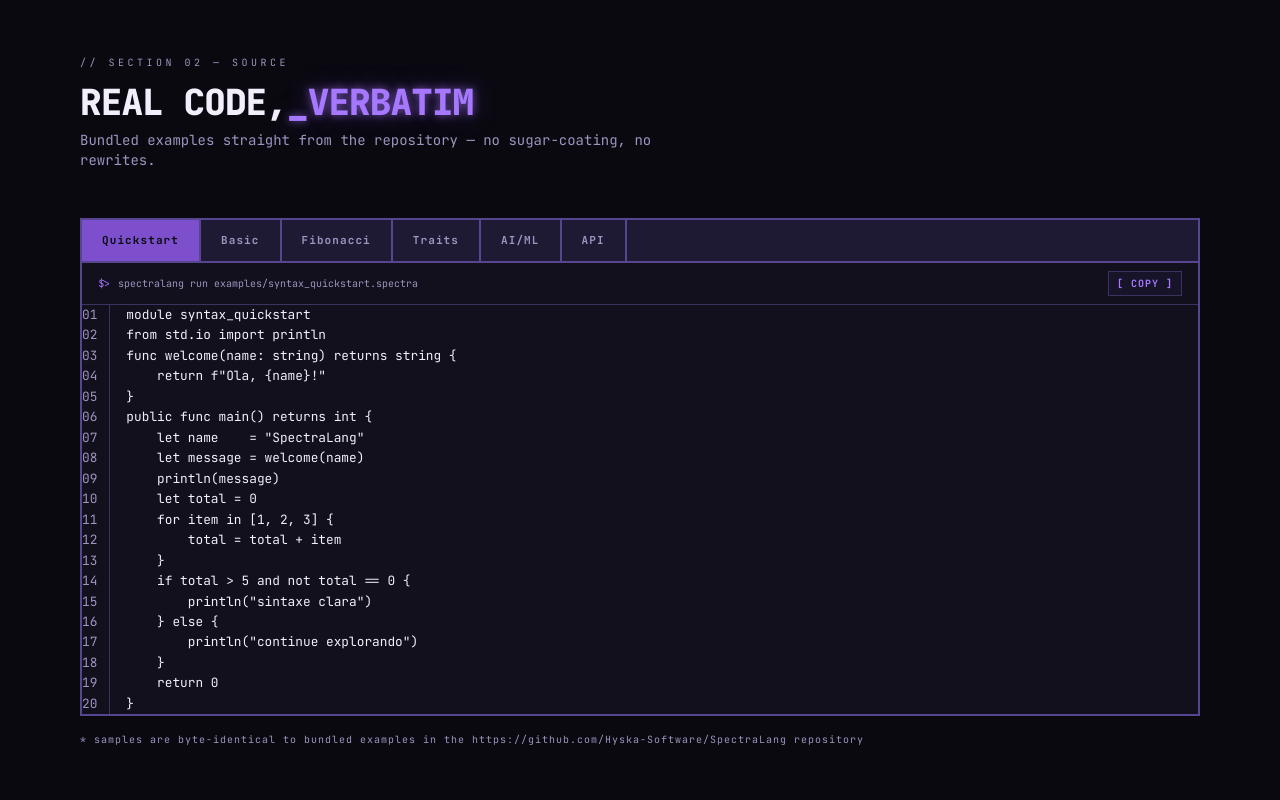
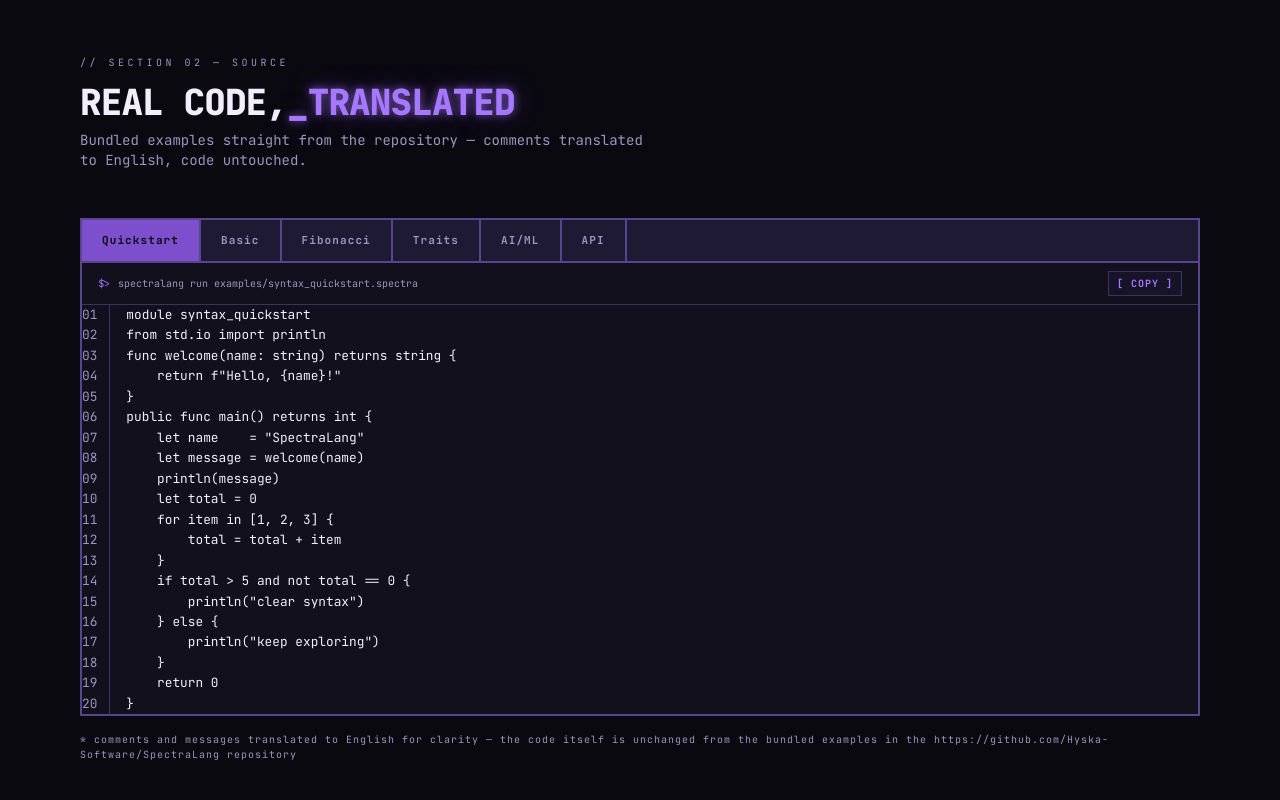
Before and after one commit to hyskasoftware/spectralang-site, a Next.js app: page / in a window 1280 px wide. Shown: the part 1560-2360 px from the top of the page. Built offline with nearby package versions, Linux system fonts and the light colour scheme.

Commit message:
feat: translate code sample comments and messages to English, keep code identical

```diff
--- a/components/CodeTerminal.tsx
+++ b/components/CodeTerminal.tsx
@@ -19,10 +19,11 @@ export function CodeTerminal() {
       <div className="mx-auto max-w-6xl px-4 py-20">
         <p className="text-[10px] tracking-[0.35em] text-muted">{"// SECTION 02 — SOURCE"}</p>
         <h2 className="mt-3 text-2xl font-black tracking-tight text-text md:text-4xl">
-          REAL CODE,<span className="text-purple-bright glow-purple">_VERBATIM</span>
+          REAL CODE,<span className="text-purple-bright glow-purple">_TRANSLATED</span>
         </h2>
         <p className="mt-2 max-w-xl text-sm text-muted">
-          Bundled examples straight from the repository — no sugar-coating, no rewrites.
+          Bundled examples straight from the repository — comments translated to English, code
+          untouched.
         </p>
 
         <div className="ascii-box mt-12 overflow-hidden bg-bg">
@@ -92,7 +93,8 @@ export function CodeTerminal() {
         </div>
 
         <p className="mt-4 text-[10px] tracking-widest text-muted">
-          * samples are byte-identical to bundled examples in the {site.repo} repository
+          * comments and messages translated to English for clarity — the code itself is unchanged
+          from the bundled examples in the {site.repo} repository
         </p>
       </div>
     </section>
--- a/lib/site.ts
+++ b/lib/site.ts
@@ -80,7 +80,7 @@ export const codeSamples = {
     code: `module syntax_quickstart
 from std.io import println
 func welcome(name: string) returns string {
-    return f"Ola, {name}!"
+    return f"Hello, {name}!"
 }
 public func main() returns int {
     let name    = "SpectraLang"
@@ -91,9 +91,9 @@ public func main() returns int {
         total = total + item
     }
     if total > 5 and not total == 0 {
-        println("sintaxe clara")
+        println("clear syntax")
     } else {
-        println("continue explorando")
+        println("keep exploring")
     }
     return 0
 }`,
@@ -102,8 +102,8 @@ public func main() returns int {
     label: "basic.spectra",
     title: "Basic",
     file: "examples/basic.spectra",
-    code: `// SpectraLang - Exemplo Básico
-// Sintaxe simples e funcional
+    code: `// SpectraLang - Basic Example
+// Simple and functional syntax
 
 module basic
 
@@ -151,8 +151,8 @@ func calculate(x: int, y: int, z: int) returns int {
     label: "fibonacci.spectra",
     title: "Fibonacci",
     file: "examples/fibonacci.spectra",
-    code: `// SpectraLang - Exemplo: Fibonacci
-// Demonstra loops, recursão e sintaxe limpa
+    code: `// SpectraLang - Example: Fibonacci
+// Demonstrates loops, recursion, and clean syntax
 
 module fibonacci
 import std.io
@@ -160,19 +160,19 @@ import std.io
 public func main() {
     println("=== Fibonacci Sequence ===")
 
-    // Fibonacci iterativo
+    // Iterative Fibonacci
     println("Iterative approach:")
     let fib_iter = fibonacci_iterative(10)
     println(fib_iter)
 
-    // Fibonacci com loop for
+    // Fibonacci with a for loop
     println("First 10 Fibonacci numbers:")
     print_fibonacci_sequence(10)
 
     return
 }
 
-// Versão iterativa (mais eficiente)
+// Iterative version (more efficient)
 func fibonacci_iterative(n: int) returns int {
     if n <= 1 {
         return n
@@ -192,7 +192,7 @@ func fibonacci_iterative(n: int) returns int {
     return curr
 }
 
-// Imprime sequência
+// Prints the sequence
 func print_fibonacci_sequence(count: int) {
     let i = 0
 
@@ -205,7 +205,7 @@ func print_fibonacci_sequence(count: int) {
     return
 }
 
-// Verifica se número está na sequência de Fibonacci
+// Checks if a number is in the Fibonacci sequence
 func is_fibonacci(num: int) returns bool {
     if num < 0 {
         return false
@@ -232,7 +232,7 @@ func is_fibonacci(num: int) returns bool {
     return false
 }
 
-// Soma dos N primeiros números de Fibonacci
+// Sum of the first N Fibonacci numbers
 func sum_fibonacci(n: int) returns int {
     let sum = 0
     let i   = 0
@@ -250,11 +250,11 @@ func sum_fibonacci(n: int) returns int {
     label: "traits_demo.spectra",
     title: "Traits",
     file: "examples/traits_demo.spectra",
-    code: `// Demonstração completa do sistema de Traits do SpectraLang
+    code: `// Complete demonstration of SpectraLang's Traits system
 module traits_demo
 
 // ============================================
-// 1. TRAIT BÁSICO - Interface para impressão
+// 1. BASIC TRAIT - Interface for printing
 // ============================================
 
 trait Printable {
@@ -263,7 +263,7 @@ trait Printable {
 }
 
 // ============================================
-// 2. TRAIT PARA OPERAÇÕES MATEMÁTICAS
+// 2. TRAIT FOR MATH OPERATIONS
 // ============================================
 
 trait Calculable {
@@ -273,7 +273,7 @@ trait Calculable {
 }
 
 // ============================================
-// 3. STRUCTS QUE IMPLEMENTAM TRAITS
+// 3. STRUCTS THAT IMPLEMENT TRAITS
 // ============================================
 
 record Point {
@@ -286,31 +286,31 @@ record Calculator {
 }
 
 // ============================================
-// 4. IMPLEMENTAÇÕES
+// 4. IMPLEMENTATIONS
 // ============================================
 
-// Point implementa Printable
+// Point implements Printable
 impl Printable for Point {
     func to_string( & self) returns int {
-        // Retorna soma das coordenadas (simulação)
+        // Returns the sum of the coordinates (simulation)
         self.x + self.y
     }
 
     func debug( & self) returns int {
-        // Retorna produto das coordenadas
+        // Returns the product of the coordinates
         self.x * self.y
     }
 }
 
-// Calculator implementa Calculable
+// Calculator implements Calculable
 impl Calculable for Calculator {
     func add( & self, x: int, y: int) returns int {
-        // Soma com valor base
+        // Adds the base value
         self.base + x + y
     }
 
     func multiply( & self, x: int, y: int) returns int {
-        // Multiplica com valor base
+        // Multiplies by the base value
         self.base * x * y
     }
 
@@ -319,7 +319,7 @@ impl Calculable for Calculator {
     }
 }
 
-// Calculator também implementa Printable
+// Calculator also implements Printable
 impl Printable for Calculator {
     func to_string( & self) returns int {
         self.base
@@ -331,7 +331,7 @@ impl Printable for Calculator {
 }
 
 // ============================================
-// 5. MÚLTIPLOS TRAITS NO MESMO TIPO
+// 5. MULTIPLE TRAITS ON THE SAME TYPE
 // ============================================
 
 record MultiTrait {
@@ -363,18 +363,18 @@ impl Calculable for MultiTrait {
 }
 
 // ============================================
-// 6. FUNÇÃO PRINCIPAL - DEMONSTRAÇÃO
+// 6. MAIN FUNCTION - DEMONSTRATION
 // ============================================
 
 func main() returns int {
-    // Teste 1: Point com Printable
+    // Test 1: Point with Printable
     let p        = Point { x: 10, y: 20 }
     let p_string = p.to_string()
     // 30 (10 + 20)
     let p_debug = p.debug()
     // 200 (10 * 20)
 
-    // Teste 2: Calculator com ambos traits
+    // Test 2: Calculator with both traits
     let calc     = Calculator { base: 5 }
     let calc_add = calc.add(3, 7)
     // 15 (5 + 3 + 7)
@@ -385,7 +385,7 @@ func main() returns int {
     let calc_dbg = calc.debug()
     // 50 (5 * 10)
 
-    // Teste 3: MultiTrait com múltiplos traits
+    // Test 3: MultiTrait with multiple traits
     let multi     = MultiTrait { value: 3 }
     let multi_str = multi.to_string()
     // 3
@@ -396,7 +396,7 @@ func main() returns int {
     let multi_mul = multi.multiply(2, 5)
     // 30 (3 * 2 * 5)
 
-    // Resultado: soma de todos os testes
+    // Result: sum of all tests
     // 30 + 200 + 15 + 40 + 5 + 50 + 3 + 6 + 33 + 30 = 412
     p_string + p_debug + calc_add + calc_mul + calc_str + calc_dbg +
     multi_str + multi_dbg + multi_add + multi_mul
```
Also changed, not shown: 2 other files (tests, documents, lock files or other folders).
